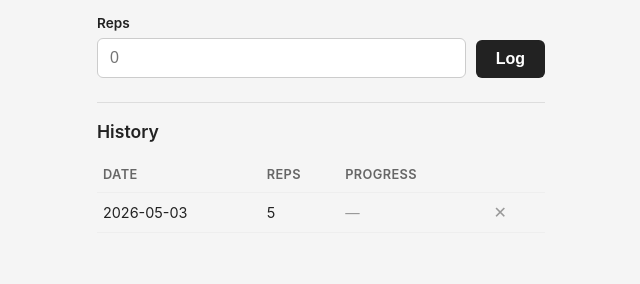
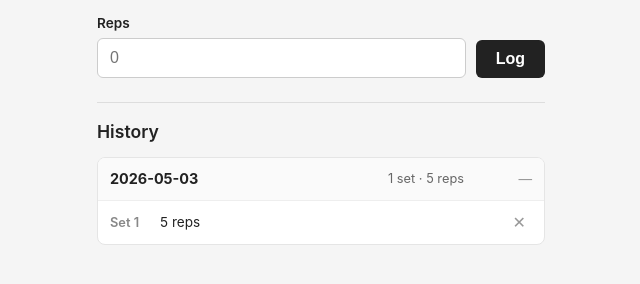
Before and after one commit to batrasaurabh90/countmyrep, a plain HTML site: page index.html in a window 1280 px wide. Both pictures are taken after typing "5" into the empty fields and a click on the button "Log". Shown: the part 144-428 px from the top of the page, without its empty margins (319-959 px from the left). Drawn offline with Linux system fonts and the light colour scheme.

Commit message:
Group same-day entries into workouts with multiple sets
- Entries logged on the same day are now grouped into a single workout card
- Each workout shows total sets, total reps, and total volume (weighted)
- Individual sets are listed within each card with per-set delete
- Progress percentage now compares day-over-day totals instead of entry-over-entry
- Replaced flat table layout with card-based UI for better readability
- Bumped service worker cache to v2

Co-authored-by: Copilot <223556219+Copilot@users.noreply.github.com>

```diff
--- a/app.js
+++ b/app.js
@@ -54,6 +54,24 @@ function updateFormFields() {
   if (!isWeighted) weightInput.value = '';
 }
 
+// --- Group entries by date into workouts (newest day first) ---
+function groupByDate(entries) {
+  const map = new Map();
+  entries.forEach((entry, index) => {
+    if (!map.has(entry.date)) map.set(entry.date, []);
+    map.get(entry.date).push({ ...entry, _index: index });
+  });
+  return Array.from(map.entries()).map(([date, sets]) => ({ date, sets }));
+}
+
+function workoutTotalReps(workout) {
+  return workout.sets.reduce((sum, s) => sum + s.reps, 0);
+}
+
+function workoutTotalVolume(workout) {
+  return workout.sets.reduce((sum, s) => sum + s.reps * (s.weight || 0), 0);
+}
+
 // --- Render history ---
 function renderHistory() {
   const ex = currentExercise();
@@ -67,48 +85,56 @@ function renderHistory() {
   }
 
   const isWeighted = ex.type === 'weighted';
-  let html = '<table class="history-table"><thead><tr>';
-  html += '<th>Date</th><th>Reps</th>';
-  if (isWeighted) html += '<th>Weight</th><th>Volume</th>';
-  html += '<th>Progress</th><th></th>';
-  html += '</tr></thead><tbody>';
+  const workouts = groupByDate(entries);
 
-  // Entries are newest-first
-  for (let i = 0; i < entries.length; i++) {
-    const entry = entries[i];
-    const prev  = entries[i + 1]; // older entry
+  let html = '';
+  for (let i = 0; i < workouts.length; i++) {
+    const workout = workouts[i];
+    const prev = workouts[i + 1];
 
     let progressHtml = '<span class="progress-neutral">—</span>';
     if (prev) {
       let change;
       if (isWeighted) {
-        const curVol  = entry.reps * (entry.weight || 0);
-        const prevVol = prev.reps * (prev.weight || 0);
+        const curVol = workoutTotalVolume(workout);
+        const prevVol = workoutTotalVolume(prev);
         change = prevVol === 0 ? 0 : ((curVol - prevVol) / prevVol) * 100;
       } else {
-        change = prev.reps === 0 ? 0 : ((entry.reps - prev.reps) / prev.reps) * 100;
+        const curReps = workoutTotalReps(workout);
+        const prevReps = workoutTotalReps(prev);
+        change = prevReps === 0 ? 0 : ((curReps - prevReps) / prevReps) * 100;
       }
       const sign = change > 0 ? '+' : '';
-      const cls  = change > 0 ? 'progress-positive' : change < 0 ? 'progress-negative' : 'progress-neutral';
+      const cls = change > 0 ? 'progress-positive' : change < 0 ? 'progress-negative' : 'progress-neutral';
       progressHtml = `<span class="${cls}">${sign}${change.toFixed(1)}%</span>`;
     }
 
-    html += '<tr>';
-    html += `<td>${entry.date}</td>`;
-    html += `<td>${entry.reps}</td>`;
-    if (isWeighted) {
-      html += `<td>${entry.weight ?? '—'} kg</td>`;
-      html += `<td>${entry.reps * (entry.weight || 0)}</td>`;
-    }
-    html += `<td>${progressHtml}</td>`;
-    html += `<td><button class="delete-btn" data-index="${i}" title="Delete">✕</button></td>`;
-    html += '</tr>';
+    const totalReps = workoutTotalReps(workout);
+
+    html += '<div class="workout-card">';
+    html += `<div class="workout-header">`;
+    html += `<span class="workout-date">${workout.date}</span>`;
+    html += `<span class="workout-summary">${workout.sets.length} set${workout.sets.length > 1 ? 's' : ''} · ${totalReps} reps`;
+    if (isWeighted) html += ` · ${workoutTotalVolume(workout)} vol`;
+    html += `</span>`;
+    html += `<span class="workout-progress">${progressHtml}</span>`;
+    html += `</div>`;
+
+    html += '<div class="workout-sets">';
+    workout.sets.forEach((set, si) => {
+      html += `<div class="set-row">`;
+      html += `<span class="set-label">Set ${si + 1}</span>`;
+      html += `<span class="set-detail">${set.reps} reps`;
+      if (isWeighted) html += ` × ${set.weight ?? 0} kg`;
+      html += `</span>`;
+      html += `<button class="delete-btn" data-index="${set._index}" title="Delete set">✕</button>`;
+      html += `</div>`;
+    });
+    html += '</div></div>';
   }
 
-  html += '</tbody></table>';
   historyList.innerHTML = html;
 
-  // Attach delete handlers
   historyList.querySelectorAll('.delete-btn').forEach(btn => {
     btn.addEventListener('click', () => {
       const idx = parseInt(btn.dataset.index, 10);
--- a/style.css
+++ b/style.css
@@ -112,25 +112,69 @@ h2 {
   padding: 20px 0;
 }
 
-.history-table {
-  width: 100%;
-  border-collapse: collapse;
+/* Workout cards */
+.workout-card {
+  background: #fff;
+  border: 1px solid #e5e5e5;
+  border-radius: 8px;
+  margin-bottom: 12px;
+  overflow: hidden;
+}
+
+.workout-header {
+  display: flex;
+  flex-wrap: wrap;
+  align-items: center;
+  gap: 8px;
+  padding: 10px 12px;
+  background: #fafafa;
+  border-bottom: 1px solid #eee;
+}
+
+.workout-date {
+  font-weight: 700;
   font-size: 0.9rem;
 }
 
-.history-table th,
-.history-table td {
-  text-align: left;
-  padding: 8px 6px;
-  border-bottom: 1px solid #eee;
+.workout-summary {
+  flex: 1;
+  font-size: 0.8rem;
+  color: #666;
+  text-align: right;
 }
 
-.history-table th {
+.workout-progress {
+  font-size: 0.85rem;
+  min-width: 60px;
+  text-align: right;
+}
+
+.workout-sets {
+  padding: 4px 0;
+}
+
+.set-row {
+  display: flex;
+  align-items: center;
+  gap: 8px;
+  padding: 6px 12px;
+  font-size: 0.85rem;
+  border-bottom: 1px solid #f3f3f3;
+}
+
+.set-row:last-child {
+  border-bottom: none;
+}
+
+.set-label {
   font-weight: 600;
+  color: #888;
+  min-width: 42px;
   font-size: 0.8rem;
-  color: #666;
-  text-transform: uppercase;
-  letter-spacing: 0.03em;
+}
+
+.set-detail {
+  flex: 1;
 }
 
 .progress-positive {
--- a/sw.js
+++ b/sw.js
@@ -1,4 +1,4 @@
-const CACHE_NAME = 'countmyrep-v1';
+const CACHE_NAME = 'countmyrep-v2';
 const ASSETS = [
   './',
   './index.html',
```
